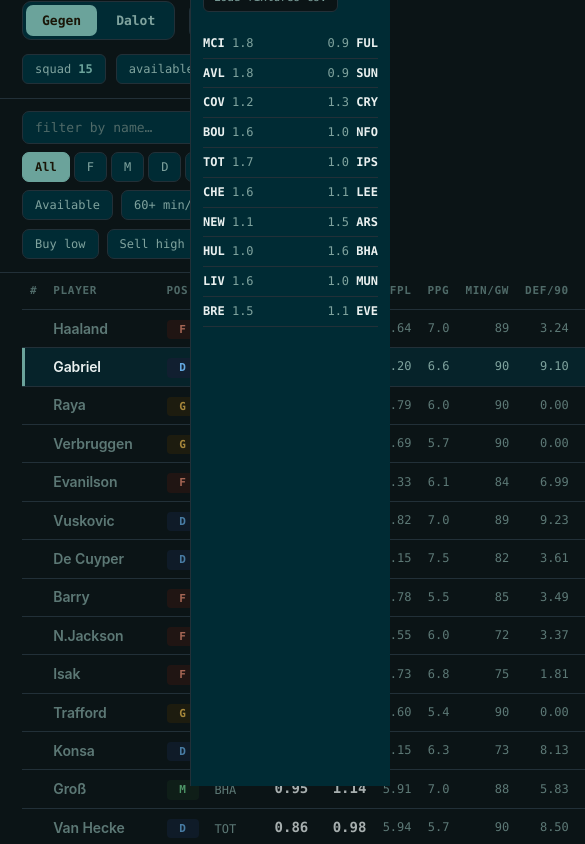
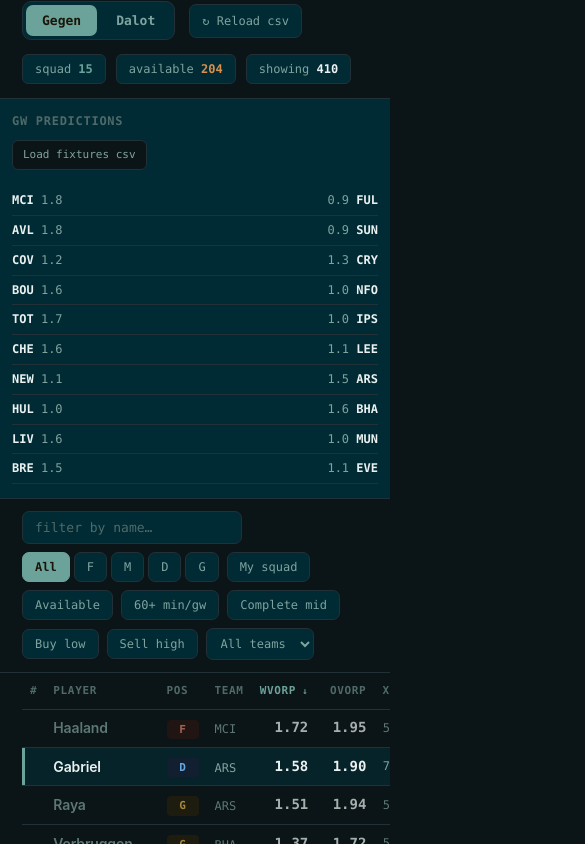
Before and after one commit to tiags/fpl-draft-analytics, a plain HTML site: page docs/index.html in a window 390 px wide. Shown: the part 58-902 px from the top of the page, 585 px wide, since content can reach past the window. Drawn offline with Linux system fonts and the light colour scheme.

Commit message:
Fixed mobile layout

```diff
--- a/docs/index.html
+++ b/docs/index.html
@@ -104,6 +104,15 @@
   tr.is-selected td{box-shadow:inset 0 1px 0 var(--select),inset 0 -1px 0 var(--select)}
   tr.is-selected td:first-child{box-shadow:inset 1px 0 0 var(--select),inset 0 1px 0 var(--select),inset 0 -1px 0 var(--select)}
   tr.is-selected td:last-child{box-shadow:inset -1px 0 0 var(--select),inset 0 1px 0 var(--select),inset 0 -1px 0 var(--select)}
+  @media (max-width:760px){
+    header,.controls{position:static}            /* stop the top half staying pinned */
+    thead th{top:0}
+    .wrap{padding-right:22px;overflow-x:auto}    /* table scrolls sideways instead of being cut */
+    #app{display:flex;flex-direction:column}
+    header{order:-2}
+    .fxpanel{order:-1;position:static;width:auto;height:auto;
+             border-left:none;border-bottom:1px solid var(--line)}   /* predictions sit under the header */
+  }
 </style>
 </head>
 <body>
```
